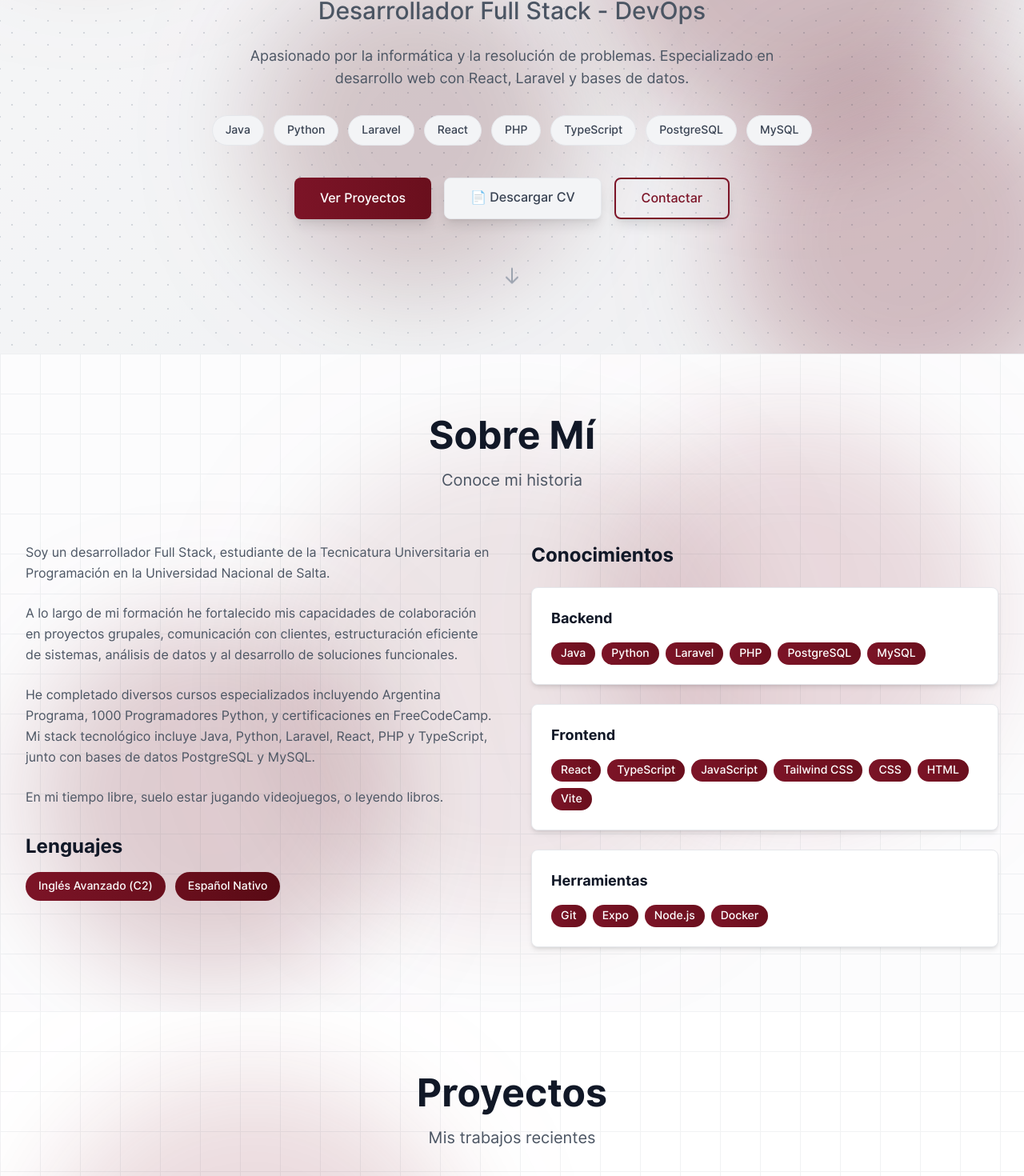
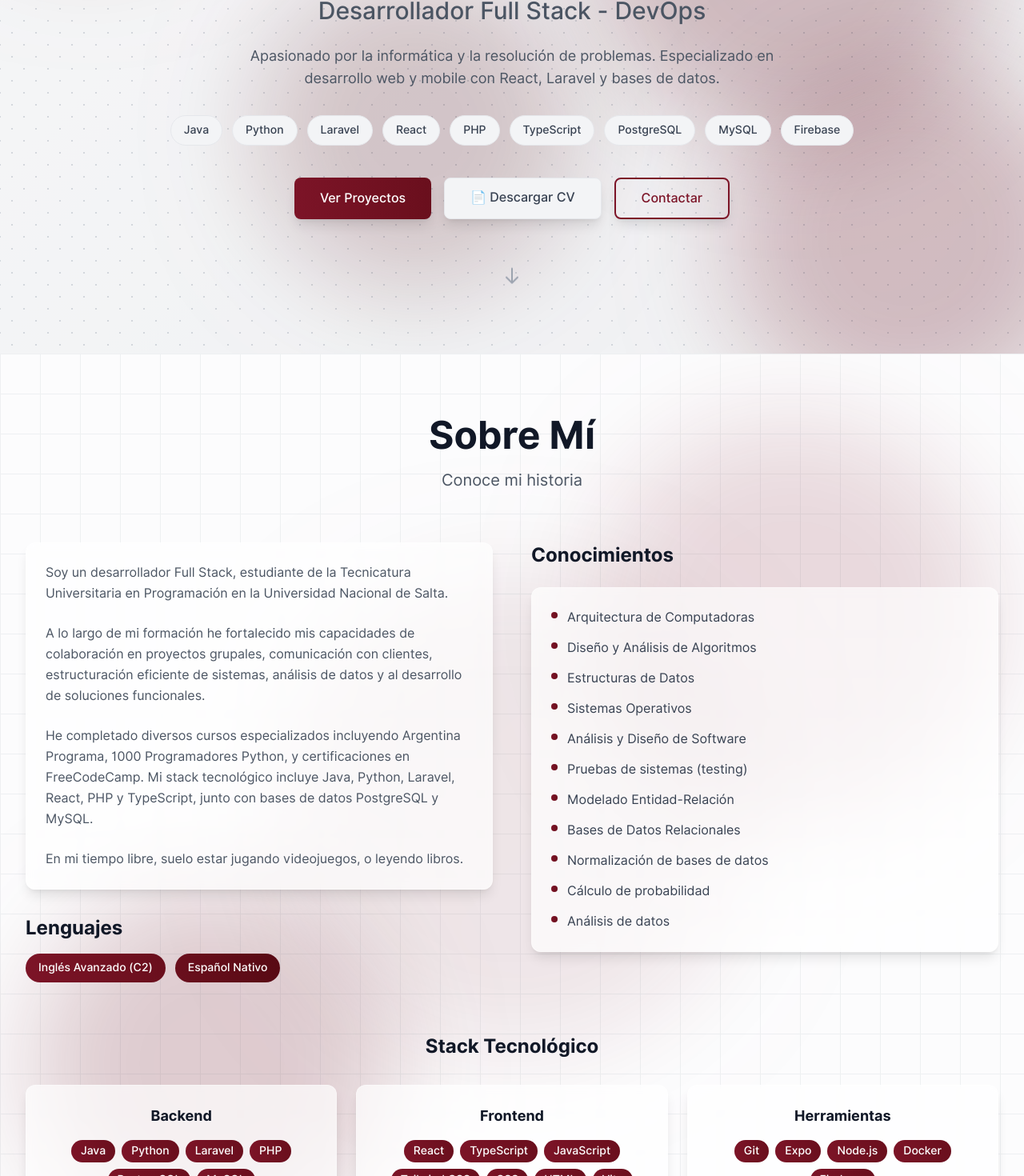
Before and after one commit to Pekzer/Pekzer.github.io, a React (Vite) app: page / in a window 1280 px wide. Shown: the part 484-1954 px from the top of the page at 80% size. Built offline with nearby package versions, Linux system fonts and the light colour scheme.

Commit message:
Update 2026

```diff
--- a/src/components/Footer.jsx
+++ b/src/components/Footer.jsx
@@ -53,7 +53,7 @@ const Footer = () => {
           {/* Brand */}
           <div className="text-center md:text-left">
             <h3 className="text-2xl font-bold mb-4 bg-gradient-to-r from-portfolio-1 to-portfolio-2 bg-clip-text text-transparent">
-              Gonzalo N. Herrera
+              Gonzalo Herrera (Pekzer)
             </h3>
             <p className="text-gray-400 mb-4">
               {t('footer.description')}
--- a/src/components/Navbar.jsx
+++ b/src/components/Navbar.jsx
@@ -30,7 +30,7 @@ const Navbar = () => {
           {/* Logo */}
           <div className="flex-shrink-0">
             <a href="#home" className="text-2xl font-bold text-portfolio-1 dark:text-white">
-              Gonzalo N. Herrera
+              Gonzalo Herrera (Pekzer)
             </a>
           </div>
 
--- a/src/context/LanguageContext.jsx
+++ b/src/context/LanguageContext.jsx
@@ -22,7 +22,7 @@ const translations = {
     home: {
       title: '¡Hola! Soy',
       subtitle: 'Desarrollador Full Stack - DevOps',
-      description: 'Apasionado por la informática y la resolución de problemas. Especializado en desarrollo web con React, Laravel y bases de datos.',
+      description: 'Apasionado por la informática y la resolución de problemas. Especializado en desarrollo web y mobile con React, Laravel y bases de datos.',
       cta: 'Ver Proyectos',
       contact: 'Contactar',
       cv: 'Descargar CV'
@@ -32,12 +32,26 @@ const translations = {
       subtitle: 'Conoce mi historia',
       description: 'Soy un programador apasionado por la informática y la resolución de problemas. Actualmente cursando la Tecnicatura Universitaria en Programación en la Universidad Nacional de Salta.',
       skills: 'Conocimientos',
+      techStack: 'Stack Tecnológico',
       experience: 'Educación',
       education: 'Educación',
       educationSubtitle: 'Mi trayectoria educativa y desarrollo profesional',
       courses: 'Cursos',
       languages: 'Idiomas',
       tools: 'Herramientas',
+      knowledgeAreasList: [
+        'Arquitectura de Computadoras',
+        'Diseño y Análisis de Algoritmos',
+        'Estructuras de Datos',
+        'Sistemas Operativos',
+        'Análisis y Diseño de Software',
+        'Pruebas de sistemas (testing)',
+        'Modelado Entidad-Relación',
+        'Bases de Datos Relacionales',
+        'Normalización de bases de datos',
+        'Cálculo de probabilidad',
+        'Análisis de datos'
+      ],
       featuredProjects: 'Proyectos Destacados',
       otherProjects: 'Otros Proyectos',
       moreWork: '¿Quieres ver más de mi trabajo?',
@@ -68,7 +82,7 @@ const translations = {
     education: {
       description1: 'Estudiando programación, estructuras de datos, algoritmos y arquitectura de computadora.',
       description2: 'Educación secundaria con especialización en informática y tecnología.',
-      period1: '2021 - Actualidad',
+      period1: '2021 - 2026',
       period2: '2015 - 2019',
       courseDescription1: 'Programa nacional de formación en programación',
       courseDescription2: 'Curso intensivo de programación en Python',
@@ -155,7 +169,7 @@ const translations = {
       quickLinks: 'Enlaces Rápidos',
       contactInfo: 'Contacto',
       backToTop: 'Volver arriba',
-      copyright: '© 2025 Gonzalo Herrera.'
+      copyright: '© 2026 Gonzalo Herrera.'
     }
   },
   en: {
@@ -169,7 +183,7 @@ const translations = {
     home: {
       title: 'Hi! I\'m',
       subtitle: 'Full Stack Developer - DevOps',
-      description: 'Passionate about computer science and problem solving. Specialized in web development with React, Laravel and databases.',
+      description: 'Passionate about computer science and problem solving. Specialized in web and mobile development with React, Laravel and databases.',
       cta: 'View Projects',
       contact: 'Contact',
       cv: 'Download CV'
@@ -179,12 +193,26 @@ const translations = {
       subtitle: 'Know my story',
       description: 'I am a programmer passionate about computer science and problem solving. Currently studying University Programming Technician at Universidad Nacional de Salta.',
       skills: 'Knowledge',
+      techStack: 'Tech Stack',
       experience: 'Education',
       education: 'Education',
       educationSubtitle: 'My educational journey and professional development',
       courses: 'Courses',
       languages: 'Languages',
       tools: 'Tools',
+      knowledgeAreasList: [
+        'Computer Architecture',
+        'Algorithm Design and Analysis',
+        'Data Structures',
+        'Operating Systems',
+        'Software Analysis and Design',
+        'System Testing',
+        'Entity-Relationship Modeling',
+        'Relational Databases',
+        'Database Normalization',
+        'Probability Calculus',
+        'Data Analysis'
+      ],
       featuredProjects: 'Featured Projects',
       otherProjects: 'Other Projects',
       moreWork: 'Want to see more of my work?',
@@ -215,7 +243,7 @@ const translations = {
     education: {
       description1: 'Studying programming, data structures, algorithms and computer architecture.',
       description2: 'Secondary education with specialization in computer science and technology.',
-      period1: '2021 - Present',
+      period1: '2021 - 2026',
       period2: '2015 - 2019',
       courseDescription1: 'National training program in programming',
       courseDescription2: 'Intensive Python programming course',
@@ -302,7 +330,7 @@ const translations = {
       quickLinks: 'Quick Links',
       contactInfo: 'Contact',
       backToTop: 'Back to top',
-      copyright: '© 2025 Gonzalo Herrera.'
+      copyright: '© 2026 Gonzalo Herrera.'
     }
   }
 };
--- a/src/sections/About.jsx
+++ b/src/sections/About.jsx
@@ -7,7 +7,7 @@ const About = () => {
   const skills = [
     { name: t('about.skillsCategories.backend'), tech: ['Java', 'Python', 'Laravel', 'PHP', 'PostgreSQL', 'MySQL'] },
     { name: t('about.skillsCategories.frontend'), tech: ['React', 'TypeScript', 'JavaScript', 'Tailwind CSS', 'CSS', 'HTML', 'Vite'] },
-    { name: t('about.skillsCategories.tools'), tech: ['Git','Expo','Node.js', 'Docker'] }
+    { name: t('about.skillsCategories.tools'), tech: ['Git','Expo','Node.js', 'Docker', 'Firebase'] }
   ];
 
   const education = [
@@ -82,7 +82,7 @@ const About = () => {
         <div className="grid grid-cols-1 lg:grid-cols-2 gap-12 items-start">
           {/* Left Column - About Text */}
           <div>
-            <div className="prose prose-lg max-w-none">
+            <div className="prose prose-lg max-w-none bg-white/70 dark:bg-gray-900/70 backdrop-blur-sm rounded-xl p-6 border border-white/30 dark:border-gray-700/30 shadow-lg">
               <p className="text-gray-600 dark:text-gray-400 mb-6 leading-relaxed">
                 {t('about.paragraph1')}
               </p>
@@ -116,19 +116,38 @@ const About = () => {
             </div>
           </div>
 
-          {/* Right Column - Skills */}
+          {/* Right Column - Knowledge Areas */}
           <div>
             <h3 className="text-2xl font-bold text-gray-900 dark:text-white mb-6">
               {t('about.skills')}
             </h3>
 
-            <div className="space-y-6">
+            <div className="bg-white/70 dark:bg-gray-900/70 backdrop-blur-sm rounded-xl p-6 border border-white/30 dark:border-gray-700/30 shadow-lg">
+              <ul className="space-y-3">
+                {t('about.knowledgeAreasList').map((area, index) => (
+                  <li key={index} className="flex items-start gap-3 text-gray-700 dark:text-gray-300">
+                    <span className="mt-1.5 h-2 w-2 rounded-full bg-gradient-to-r from-portfolio-1 to-portfolio-2 flex-shrink-0"></span>
+                    <span className="leading-relaxed">{area}</span>
+                  </li>
+                ))}
+              </ul>
+            </div>
+
+          </div>
+        </div>
+
+        {/* Tech Stack - Bottom */}
+        <div className="mt-16">
+          <h3 className="text-2xl font-bold text-gray-900 dark:text-white mb-8 text-center">
+            {t('about.techStack')}
+          </h3>
+          <div className="grid grid-cols-1 sm:grid-cols-3 gap-6">
             {skills.map((skillGroup, index) => (
-                <div key={index} className="bg-white dark:bg-gray-900 rounded-lg p-6 shadow-md border border-gray-200 dark:border-gray-700 hover-lift transition-all duration-300">
-                  <h4 className="text-lg font-semibold text-gray-900 dark:text-white mb-4">
+              <div key={index} className="bg-white/70 dark:bg-gray-900/70 backdrop-blur-sm rounded-xl p-6 border border-white/30 dark:border-gray-700/30 shadow-lg hover-lift transition-all duration-300">
+                <h4 className="text-lg font-semibold text-gray-900 dark:text-white mb-4 text-center">
                   {skillGroup.name}
                 </h4>
-                  <div className="flex flex-wrap gap-2">
+                <div className="flex flex-wrap justify-center gap-2">
                   {skillGroup.tech.map((tech, techIndex) => (
                     <span
                       key={techIndex}
@@ -141,8 +160,6 @@ const About = () => {
               </div>
             ))}
           </div>
-
-          </div>
         </div>
 
       </div>
--- a/src/sections/Hero.jsx
+++ b/src/sections/Hero.jsx
@@ -52,7 +52,7 @@ const Hero = () => {
 
           {/* Tech Stack */}
           <div className="flex flex-wrap justify-center gap-3 mb-10">
-            {['Java', 'Python', 'Laravel', 'React', 'PHP', 'TypeScript', 'PostgreSQL', 'MySQL'].map((tech) => (
+            {['Java', 'Python', 'Laravel', 'React', 'PHP', 'TypeScript', 'PostgreSQL', 'MySQL', 'Firebase'].map((tech) => (
               <span
                 key={tech}
                 className="px-4 py-2 bg-gray-100 dark:bg-gray-800 text-gray-700 dark:text-gray-300 rounded-full text-sm font-medium border border-gray-200 dark:border-gray-700 hover-scale hover:bg-white dark:hover:bg-gray-700 hover:border-portfolio-1 dark:hover:border-portfolio-1 cursor-default transition-all duration-300 hover:shadow-md"
```
Also changed, not shown: src/sections/Education.jsx (+1 -37 lines), 4 other files (tests, documents, lock files or other folders). Lines whose indentation alone changed are shown as unchanged.
